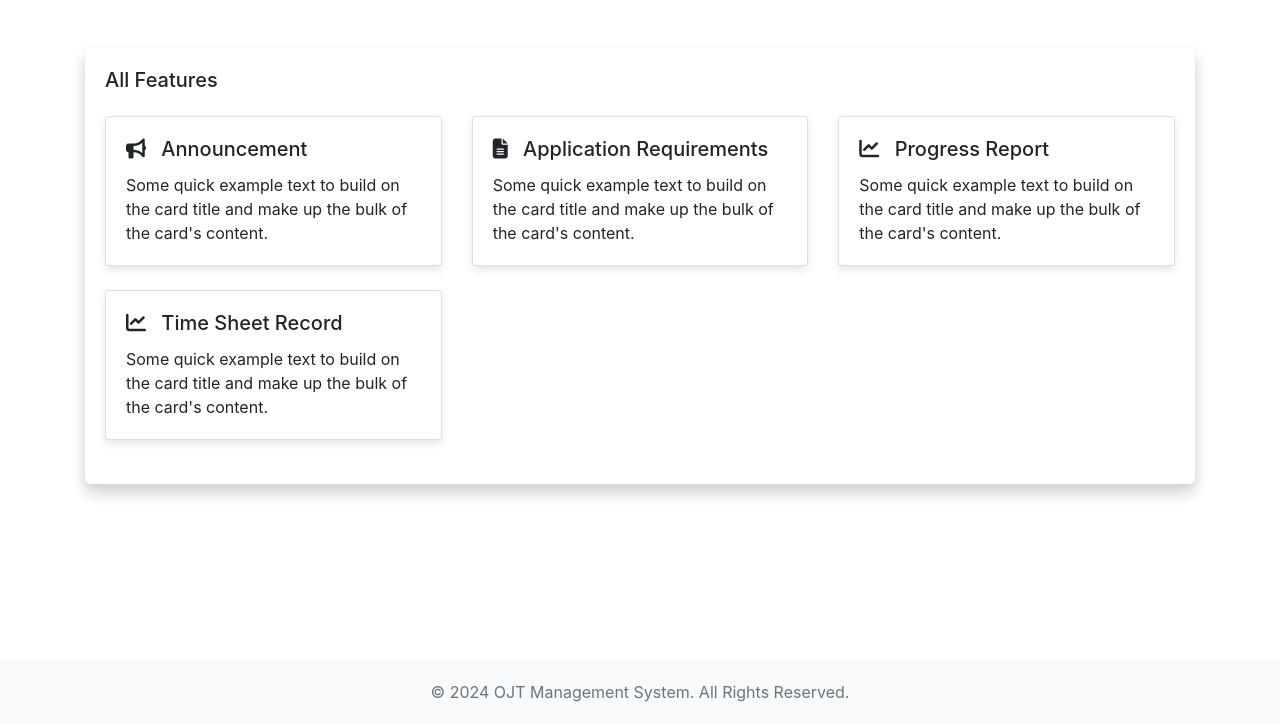
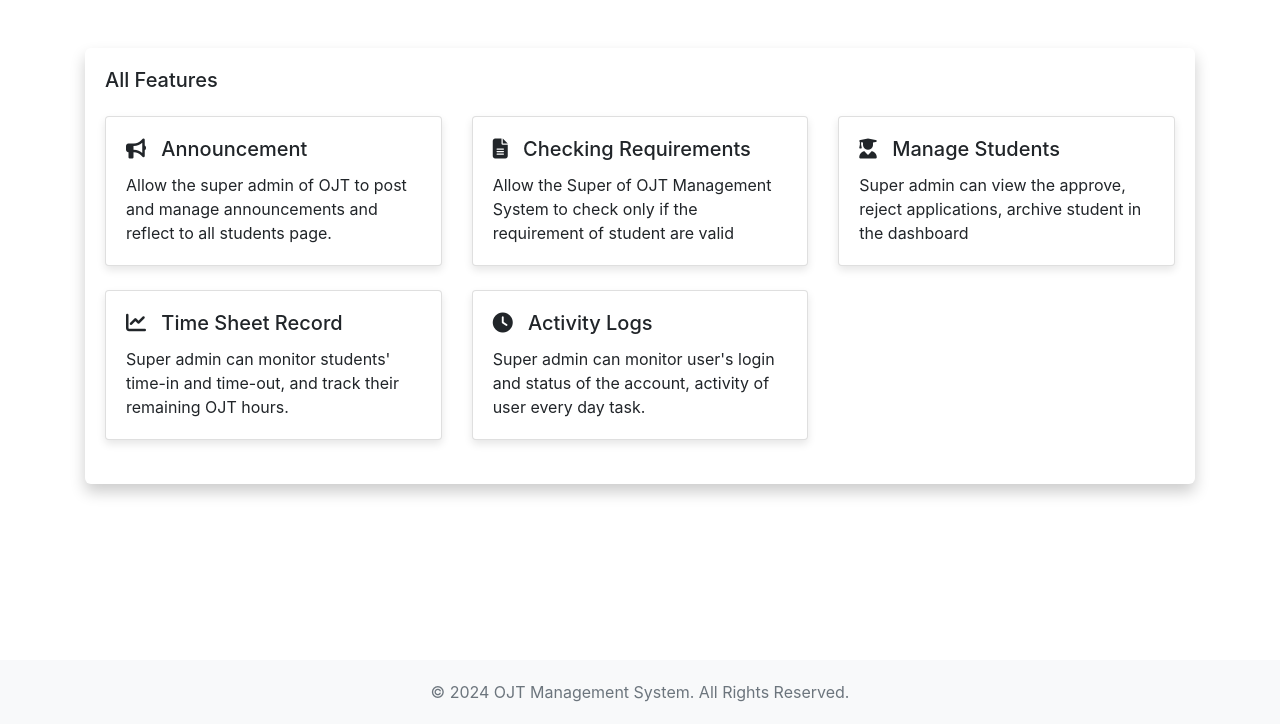
Before and after one commit to chrstncleofas/OJT, a Django app: page /super-admin-page/ in a window 1280 px wide. Shown: the part 76-800 px from the top of the page. Run offline with Django 5.2, Linux system fonts and the light colour scheme; some libraries are stand-ins or nearby versions.

Commit message:
NO_TICKET - Fix U.I

```diff
--- a/superapp/templates/superapp/base.html
+++ b/superapp/templates/superapp/base.html
@@ -107,23 +107,23 @@
                     <div class="card">
                         <div class="card-body">
                             <h5 class="card-title"><i class="fas fa-bullhorn"></i> Announcement</h5>
-                            <p class="card-text">Some quick example text to build on the card title and make up the bulk of the card's content.</p>
+                            <p class="card-text">Allow the super admin of OJT to post and manage announcements and reflect to all students page.</p>
                         </div>
                     </div>
                 </div>
                 <div class="col-lg-4 mb-4">
                     <div class="card">
                         <div class="card-body">
-                            <h5 class="card-title"><i class="fas fa-file-alt"></i> Application Requirements</h5>
-                            <p class="card-text">Some quick example text to build on the card title and make up the bulk of the card's content.</p>
+                            <h5 class="card-title"><i class="fas fa-file-alt"></i> Checking Requirements</h5>
+                            <p class="card-text">Allow the Super of OJT Management System to check only if the requirement of student are valid</p>
                         </div>
                     </div>
                 </div>
                 <div class="col-lg-4 mb-4">
                     <div class="card">
                         <div class="card-body">
-                            <h5 class="card-title"><i class="fas fa-chart-line"></i> Progress Report</h5>
-                            <p class="card-text">Some quick example text to build on the card title and make up the bulk of the card's content.</p>
+                            <h5 class="card-title"><i class="fas fa-user-graduate"></i> Manage Students</h5>
+                            <p class="card-text">Super admin can view the approve, reject applications, archive student in the dashboard</p>
                         </div>
                     </div>
                 </div>
@@ -131,7 +131,15 @@
                     <div class="card">
                         <div class="card-body">
                             <h5 class="card-title"><i class="fas fa-chart-line"></i> Time Sheet Record</h5>
-                            <p class="card-text">Some quick example text to build on the card title and make up the bulk of the card's content.</p>
+                            <p class="card-text">Super admin can monitor students' time-in and time-out, and track their remaining OJT hours.</p>
+                        </div>
+                    </div>
+                </div>
+                <div class="col-lg-4 mb-4">
+                    <div class="card">
+                        <div class="card-body">
+                            <h5 class="card-title"><i class="fas fa-clock"></i> Activity Logs</h5>
+                            <p class="card-text">Super admin can monitor user's login and status of the account, activity of user every day task.</p>
                         </div>
                     </div>
                 </div>
```
Also changed, not shown: app/templates/app/base.html (+6 -6 lines), app/templates/app/dashboard.html (+6 -6 lines), superapp/templates/superapp/dashboard.html (+14 -6 lines).
